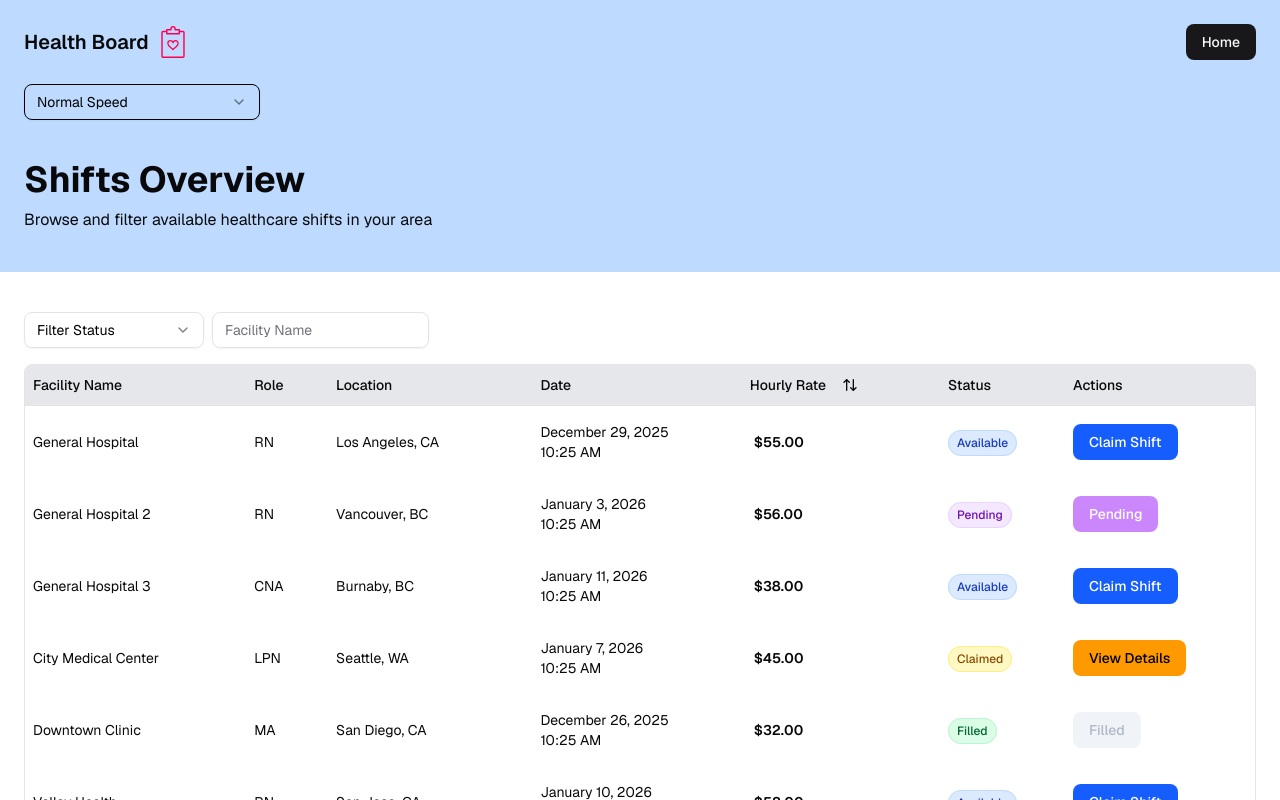
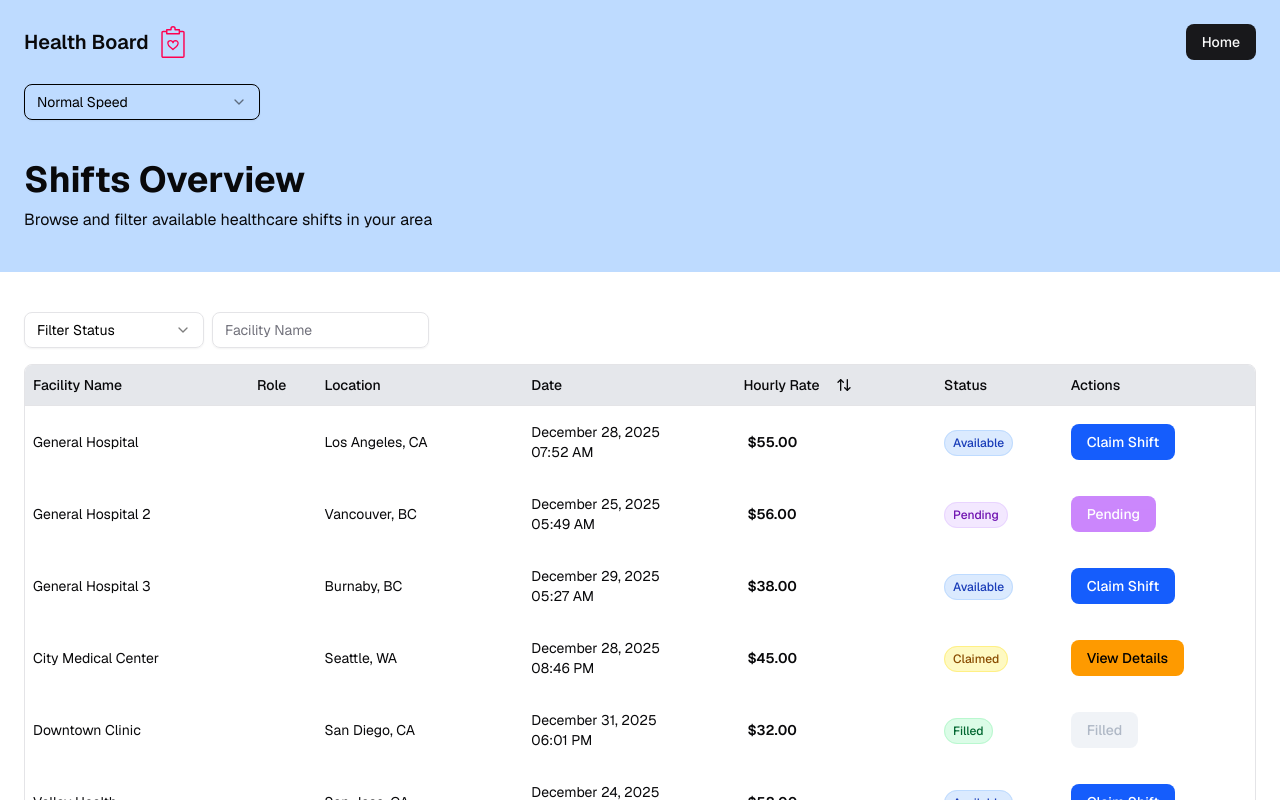
Before and after one commit to brandhawa99/shift-board, a React (Vite) app: page /dashboard in a window 1280 px wide. Shown: the top 800 px of the page. Built offline with nearby package versions, Linux system fonts and the light colour scheme.

Commit message:
chore: refactor columns with a higher-order component for the cells and update mock data to show dates

```diff
--- a/src/components/Columns.tsx
+++ b/src/components/Columns.tsx
@@ -10,73 +10,55 @@ import {
   StatusCell,
 } from './TableComponents'
 import { Button } from './ui/button'
+import type { ColumnDef, RowData } from '@tanstack/react-table'
 import type { Shift } from '@/mocks/shifts'
-import type { ColumnDef } from '@tanstack/react-table'
+
+declare module '@tanstack/react-table' {
+  interface TableMeta<TData extends RowData> {
+    isLoading?: boolean
+  }
+}
+
+const withSkeleton = (Component: React.FC<any>) => {
+  return (props: any) => {
+    const isLoading = props.table.options.meta?.isLoading
+    if (isLoading || Object.keys(props.row.original || {}).length === 0) {
+      return <Skeleton className="h-4 w-full" />
+    }
+    return <Component {...props} />
+  }
+}
 
 export const columns: Array<ColumnDef<Shift>> = [
   {
     accessorKey: 'facilityName',
     header: 'Facility Name',
-    cell: ({ row, table }) => {
-      const isLoading = (table.options.meta as any)?.isLoading
-
-      if (isLoading || Object.keys(row.original).length == 0) {
-        return <Skeleton />
-      }
-      // eslint-disable-next-line @typescript-eslint/no-unnecessary-condition
-      const facilityName = row.original?.facilityName
-      return <FacilityCell facilityName={facilityName} />
-    },
+    cell: withSkeleton(({ row }) => (
+      <FacilityCell facilityName={row.original.facilityName} />
+    )),
   },
   {
     accessorKey: 'role',
     header: 'Role',
-    cell: ({ row, table }) => {
-      const isLoading = (table.options.meta as any)?.isLoading
-
-      if (isLoading || Object.keys(row.original).length == 0) {
-        return <Skeleton />
-      }
-
-      // eslint-disable-next-line @typescript-eslint/no-unnecessary-condition
-      const role = row.original?.role
-      return <RoleCell role={role} />
-    },
+    cell: withSkeleton(({ row }) => {
+      ;<RoleCell role={row.original.role} />
+    }),
   },
   {
     accessorKey: 'location',
     header: 'Location',
-    cell: ({ row, table }) => {
-      const isLoading = (table.options.meta as any)?.isLoading
-
-      if (isLoading || Object.keys(row.original).length == 0) {
-        return <Skeleton />
-      }
-
-      // eslint-disable-next-line @typescript-eslint/no-unnecessary-condition
-      const location = row.original?.location
-      const { city, state } = location
-
-      if (!city || !state) {
-        return <span className="text-muted-foreground">N/A</span>
-      }
-
+    cell: withSkeleton(({ row }) => {
+      const { city, state } = row.original.location
       return <LocationCell city={city} state={state} />
-    },
+    }),
   },
   {
     accessorKey: 'startTime',
     header: 'Date',
-    cell: ({ row, table }) => {
-      const isLoading = (table.options.meta as any)?.isLoading
+    cell: withSkeleton(({ row }) => {
+      const timestamp = row.original.startTime
+      const date = new Date(timestamp)
 
-      if (isLoading || Object.keys(row.original).length == 0) {
-        return <Skeleton />
-      }
-      // redo if you want later so time doesn't update on any query key update
-      const date = new Date()
-      const randomDays = Math.floor(Math.random() * 20) + 1
-      date.setDate(date.getDate() + randomDays)
       const dateString = date.toLocaleDateString(undefined, {
         year: 'numeric',
         month: 'long',
@@ -88,7 +70,7 @@ export const columns: Array<ColumnDef<Shift>> = [
         minute: '2-digit',
       })
       return <DateCell date={dateString} time={timeString} />
-    },
+    }),
   },
   {
     accessorKey: 'hourlyRate',
@@ -108,31 +90,18 @@ export const columns: Array<ColumnDef<Shift>> = [
         </>
       )
     },
-    cell: ({ row, table }) => {
-      const isLoading = (table.options.meta as any)?.isLoading
-      if (isLoading || Object.keys(row.original).length === 0) {
-        return <Skeleton />
-      }
-      // eslint-disable-next-line @typescript-eslint/no-unnecessary-condition
-      const rate = row.original?.hourlyRate
-      if (!rate) {
-        return <span className="text-muted-foreground font-bold">N/A</span>
-      }
+    cell: withSkeleton(({ row }) => {
+      const rate = row.original.hourlyRate
       return <RateCell rate={rate.toFixed(2)} />
-    },
+    }),
   },
   {
     accessorKey: 'status',
     header: 'Status',
-    cell: ({ row, table }) => {
-      const isLoading = (table.options.meta as any)?.isLoading
-      if (isLoading || Object.keys(row.original).length == 0) {
-        return <Skeleton />
-      }
-      // eslint-disable-next-line @typescript-eslint/no-unnecessary-condition
-      const status = row.original?.status
-      return <StatusCell status={status} />
-    },
+    cell: withSkeleton(({ row }) => {
+      return <StatusCell status={row.original.status} />
+    }),
+
     meta: {
       filterVariant: 'range',
     },
@@ -141,7 +110,7 @@ export const columns: Array<ColumnDef<Shift>> = [
     header: 'Actions',
     id: 'actions',
     cell: ({ row, table }) => {
-      const isLoading = (table.options.meta as any)?.isLoading
+      const isLoading = table.options.meta?.isLoading
       if (isLoading || Object.keys(row.original).length == 0) {
         return <Skeleton />
       }
--- /dev/null
+++ b/src/lib/mock-data.ts
@@ -0,0 +1,10 @@
+export const generateRandomFutureDate = (maxDaysOut: number = 14) => {
+  const now = new Date()
+
+  const randomDaysInMs = Math.floor(
+    Math.random() * maxDaysOut * 24 * 50 * 60 * 1000,
+  )
+  const randomTimeInMs = Math.floor(Math.random() * 24 * 60 * 60 * 100)
+
+  return new Date(now.getTime() + randomDaysInMs + randomTimeInMs).getTime()
+}
```
Also changed, not shown: src/mocks/shifts.ts (+53 -53 lines).
